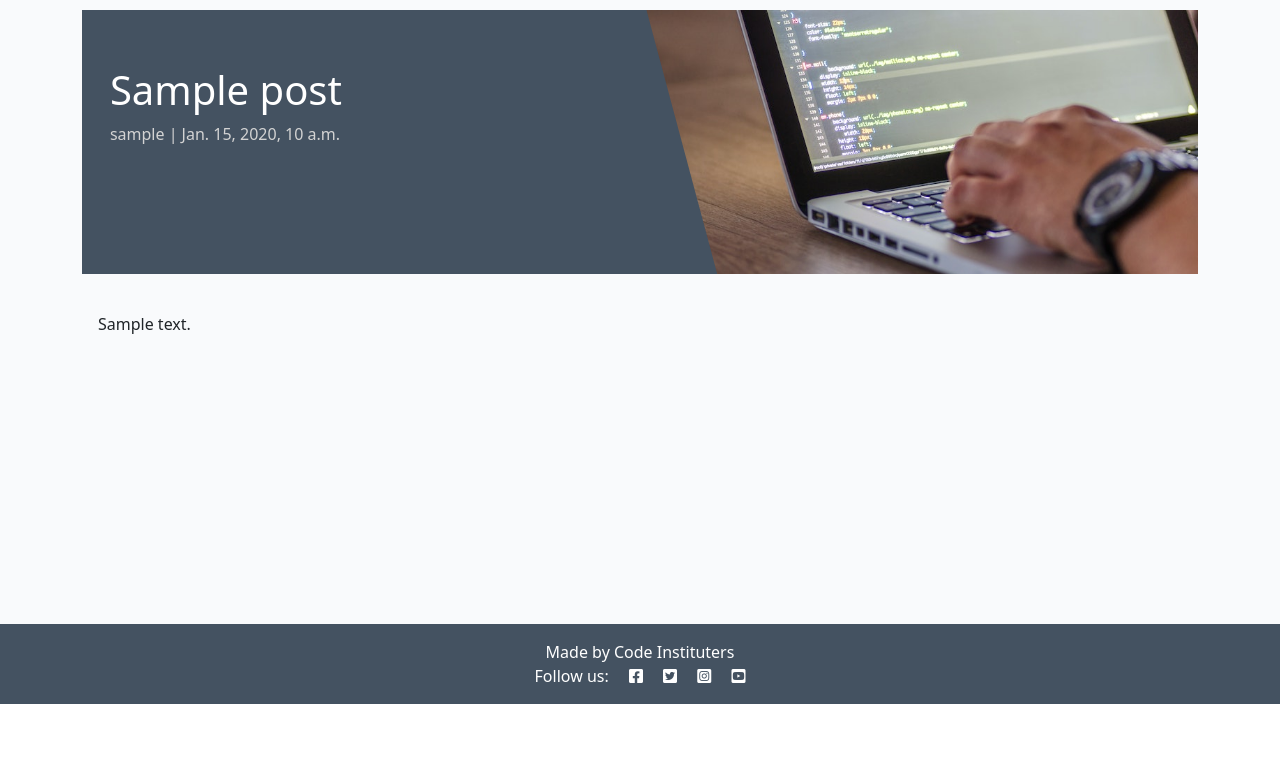
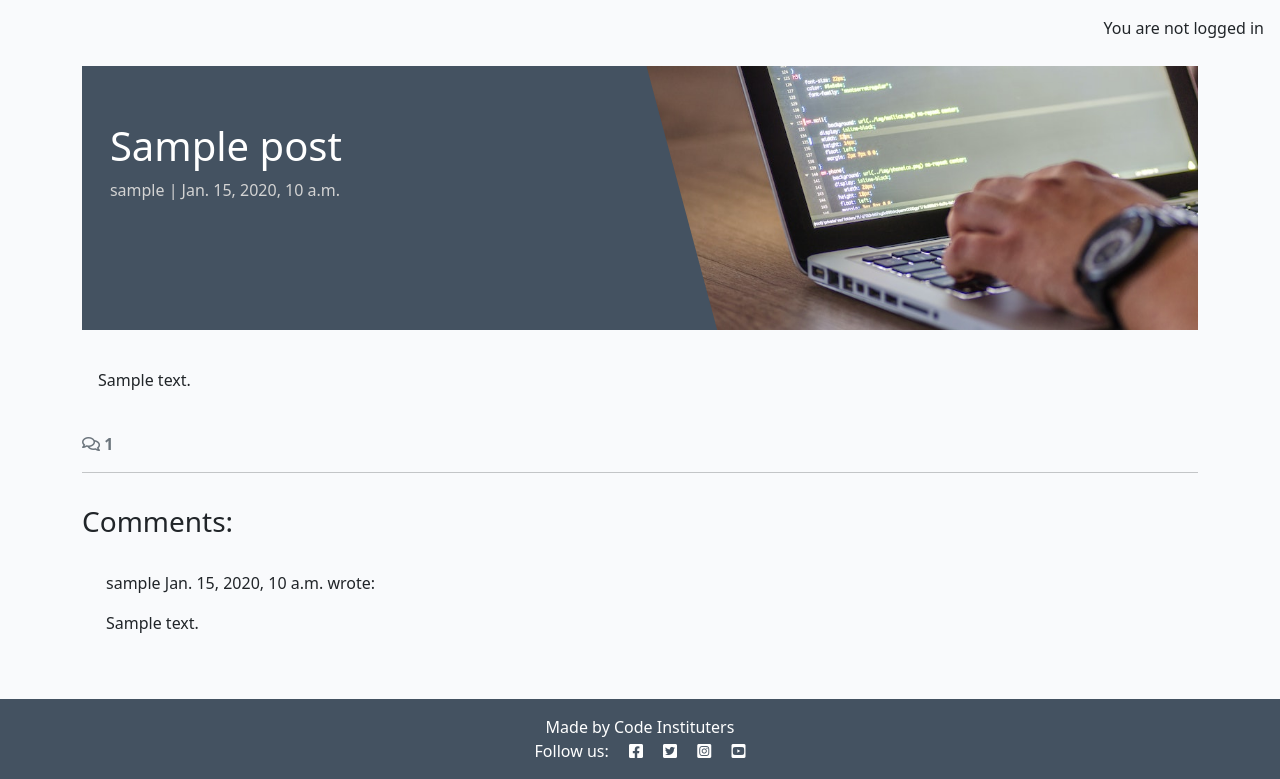
Before and after one commit to EMPZsolt/django-blog, a Django app: a page that uses templates/base.html in a window 1280 px wide. Shown: the part 96-875 px from the top of the page. Before the commit the page ends 800 px from the top, so only its background shows below. Run offline with Django 4.2, Linux system fonts and the light colour scheme; tables that the repository leaves empty hold one stand-in row (values such as "Sample post").

Commit message:
Add changes to blog app for showing comments

```diff
--- a/blog/templates/blog/post_detail.html
+++ b/blog/templates/blog/post_detail.html
@@ -29,6 +29,48 @@
             </div>
         </div>
     </div>
+    <!-- Displaying count of comments -->
+  <div class="row">
+    <div class="col-12">
+      <strong class="text-secondary">
+        <i class="far fa-comments"></i> {{ comment_count }}
+      </strong>
+    </div>
+    <div class="col-12">
+      <hr>
+    </div>
+  </div>
+  <!-- Displaying Comments -->
+  <div class="row">
+    <div class="col-md-8 card mb-4  mt-3 ">
+      <h3>Comments:</h3>
+      <div class="card-body">
+        <!-- We want a for loop inside the empty control tags
+          to iterate through each comment in comments -->
+        {% for comment in comments %}
+        <div class="p-2 comments
+          {% if not comment.approved and comment.author == user %}
+          faded{% elif not comment.approved %} d-none{% endif %}">
+          <p class="font-weight-bold">
+            {{ comment.author }}
+            <span class="font-weight-normal">
+              {{ comment.created_on }}
+            </span> wrote:
+          </p>
+          <div id="comment{{ comment.id }}">
+            {{ comment.body | linebreaks }}
+          </div>
+          {% if not comment.approved and comment.author == user %}
+          <p class="approval">
+            This comment is awaiting approval
+          </p>
+          {% endif %}
+        </div>
+        <!-- Our for loop ends here -->
+        {% endfor %}
+      </div>
+    </div>
+  </div>
 </div>
 
 {% endblock content %}
--- a/blog/views.py
+++ b/blog/views.py
@@ -26,9 +26,13 @@ def post_detail(request, slug):
 
     queryset = Post.objects.filter(status=1)
     post = get_object_or_404(queryset, slug=slug)
+    comments = post.comments.all().order_by("-created_on")
+    comment_count = post.comments.filter(approved=True).count()
 
     return render(
         request,
         "blog/post_detail.html",
-        {"post": post},
+        {"post": post,
+        "comments": comments,
+        "comment_count": comment_count,}
     )
--- a/codestar/settings.py
+++ b/codestar/settings.py
@@ -28,7 +28,7 @@ TEMPLATES_DIR = os.path.join(BASE_DIR, 'templates')
 SECRET_KEY = os.environ.get("SECRET_KEY")
 
 # SECURITY WARNING: don't run with debug turned on in production!
-DEBUG = False
+DEBUG = True
 
 ALLOWED_HOSTS = ['8000-empzsolt-djangoblog-8kuej1884w3.ws-eu107.gitpod.io',
                 '.herokuapp.com',]
--- a/templates/base.html
+++ b/templates/base.html
@@ -74,6 +74,11 @@
     </nav>
 
     <main class="flex-shrink-0 main-bg">
+        {% if user.is_authenticated %}
+        <p class="text-end m-3">You are logged in as {{ user }}</p>
+        {% else %}
+        <p class="text-end m-3">You are not logged in</p>
+        {% endif %}
 
         {% block content %}
         <p>This is my default paragraph</p>
```
Also changed, not shown: templates/account/signup.html (+21 -6 lines).
